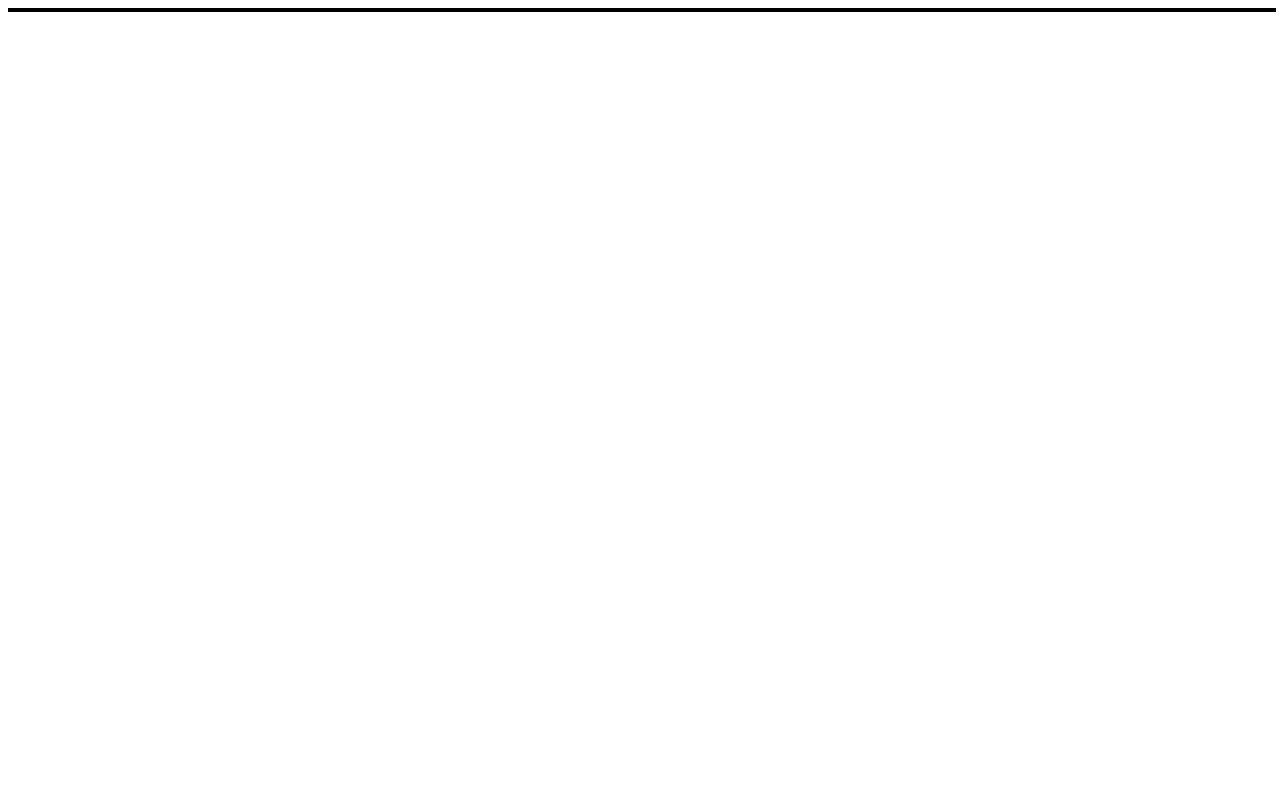
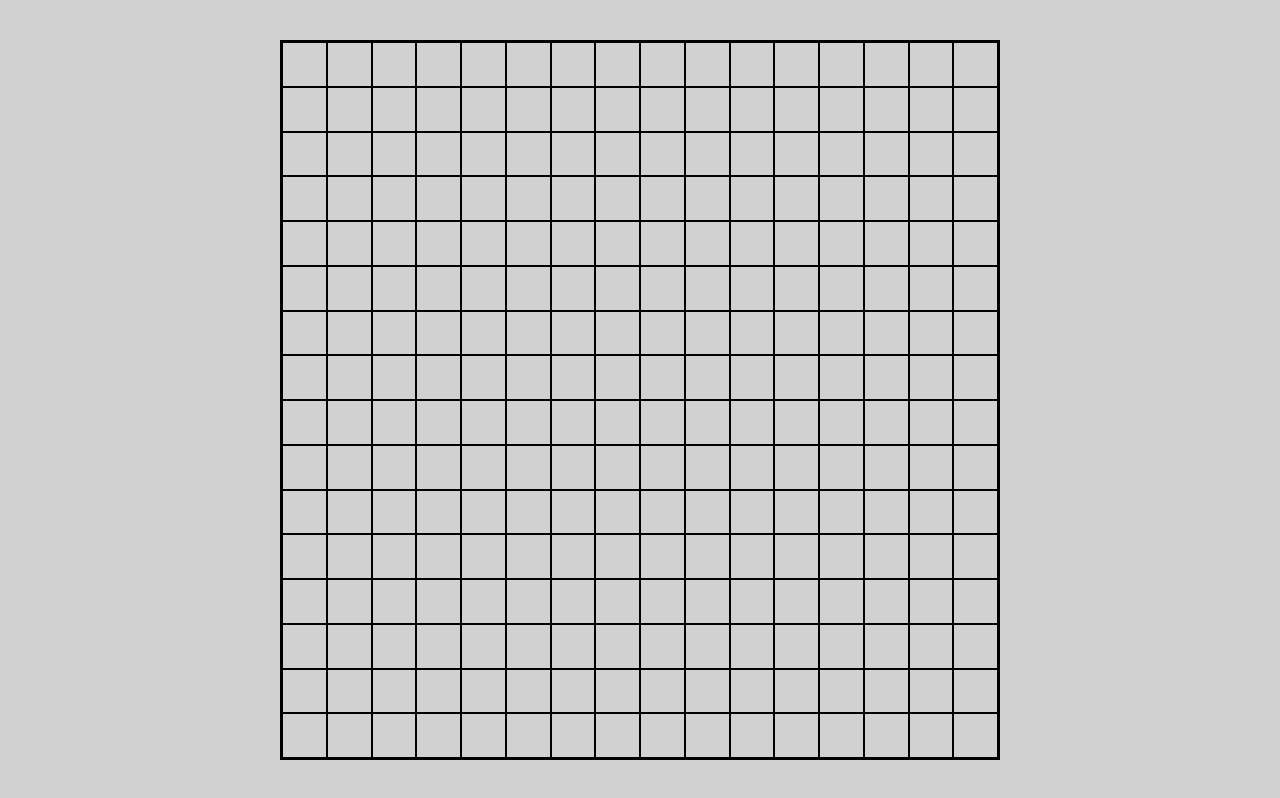
Before and after one commit to joacoContreras/Etch-a-Sketch, a plain HTML site: page index.html in a window 1280 px wide. Drawn offline with Linux system fonts and the light colour scheme.

Commit message:
added container min heigth and width for dinamyc sizing screen

```diff
--- a/css/styles.css
+++ b/css/styles.css
@@ -1,9 +1,23 @@
 
-.container {
+* {
+    box-sizing: border-box;
+    margin: 0;
+    padding: 0;
+}
+
+body {
+    display: flex;
+    align-items: center;
+    justify-content: center;
+    min-height: 100vh;
+    background-color: rgb(209, 209, 209);
+}
+
+#container {
     display: flex;
     flex-wrap: wrap;
-    width: 100%;
-    height: 100%;
+    width: 90vmin;
+    height: 90vmin;
     border: 2px solid black;
 }
 
--- a/index.html
+++ b/index.html
@@ -4,14 +4,10 @@
     <meta charset="UTF-8">
     <meta name="viewport" content="width=device-width, initial-scale=1.0">
     <link rel="stylesheet" href="./css/styles.css">
-    <script src="./js/dom.js" defer></script>
+    <script src="./js/main.js" defer></script>
     <title>Document</title>
 </head>
 <body>
-    <div class="container">
-
-
-
-    </div>
+    <div id="container"></div>
 </body>
 </html>
--- a/js/main.js
+++ b/js/main.js
@@ -1,4 +1,4 @@
-const gridSquare = document.querySelector(".container");
+const gridSquare = document.querySelector("#container");
 
 function createGrid(size) {
     // Clean container for re-use
```
